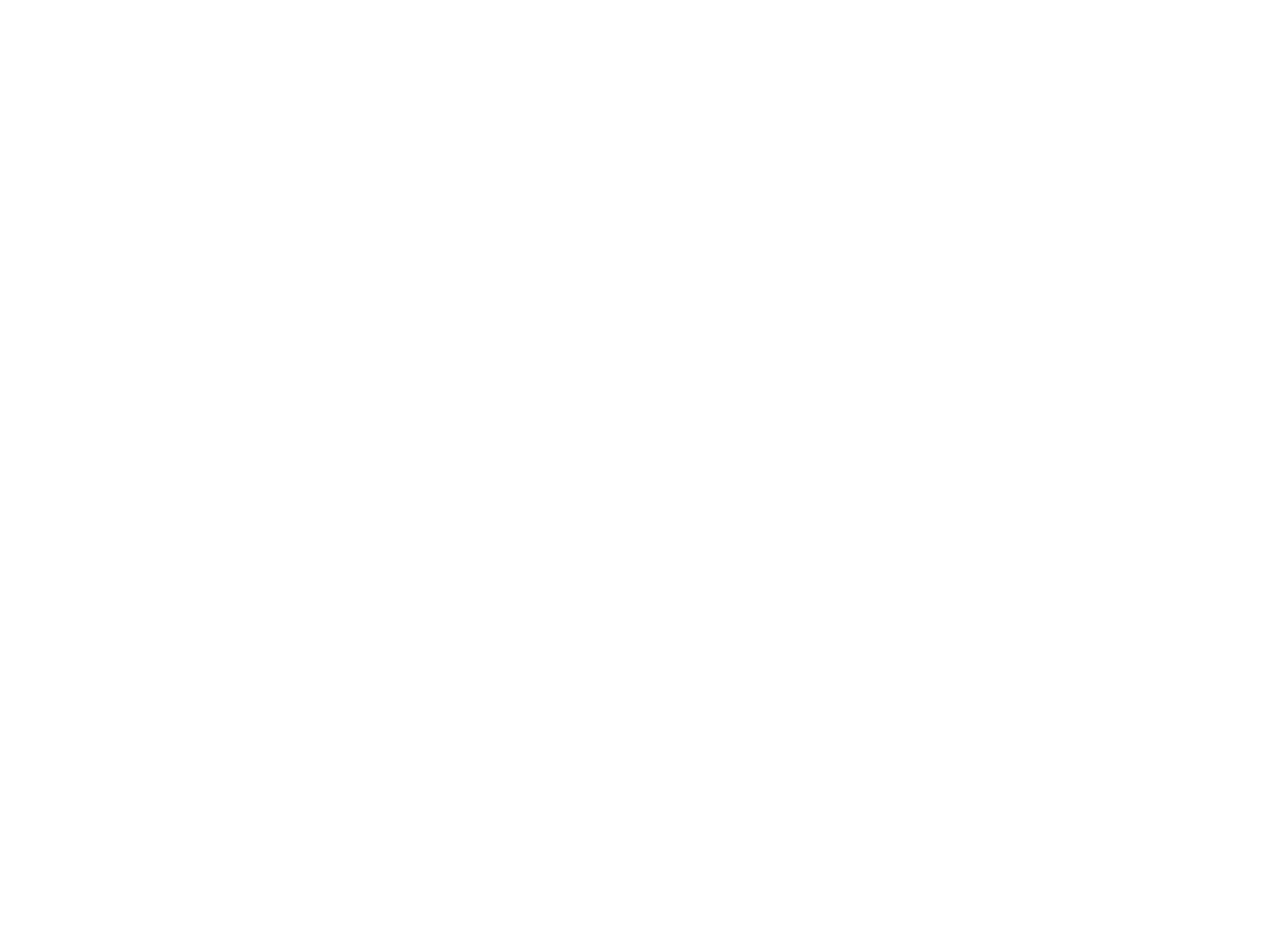
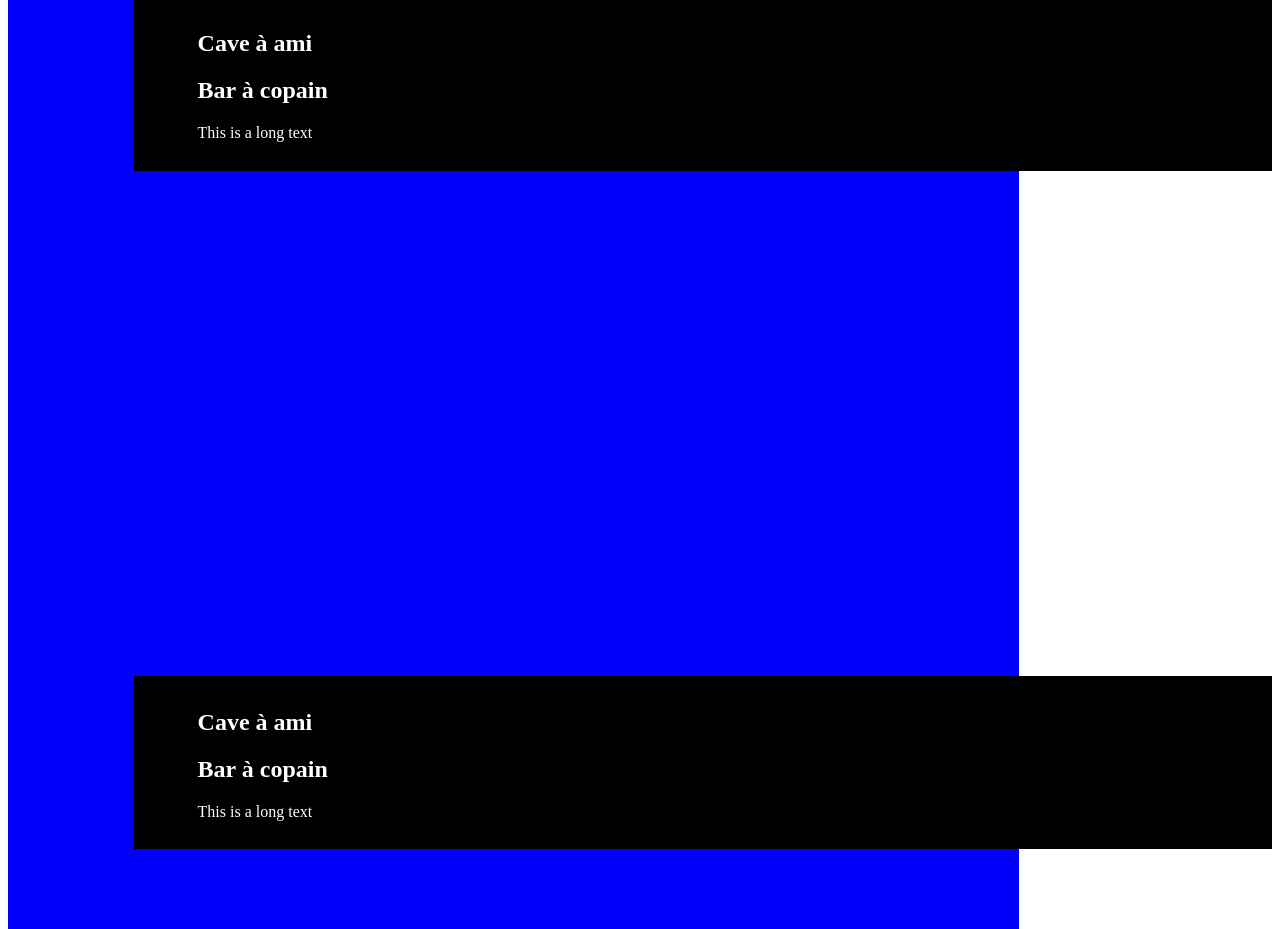
Before and after one commit to Le-Fada-bar/Le-Fada-bar.github.io, a Vue app: page / in a window 1280 px wide. Shown: the part 543-1472 px from the top of the page. Before the commit the page ends 800 px from the top, so only its background shows below. Built offline with nearby package versions, Linux system fonts and the light colour scheme.

Commit message:
Incorporate picture text to home view

```diff
--- a/src/views/HomeView.vue
+++ b/src/views/HomeView.vue
@@ -1,10 +1,20 @@
 <script setup>
-// import TheWelcome from '../components/TheWelcome.vue'
+import PictureText from '../components/PictureText.vue'
 </script>
 
 <template>
   <main>
-    <!-- <TheWelcome /> -->
-    <h1>Fada bar</h1>
+    <PictureText>
+      <h2>Cave à ami </h2>
+      <h2> Bar à copain </h2>
+      <p>This is a long text</p>
+    </PictureText>
+    <PictureText>
+      <h2>Cave à ami </h2>
+      <h2> Bar à copain </h2>
+      <p>This is a long text</p>
+    </PictureText>
   </main>
 </template>
+
+<style></style>
```
